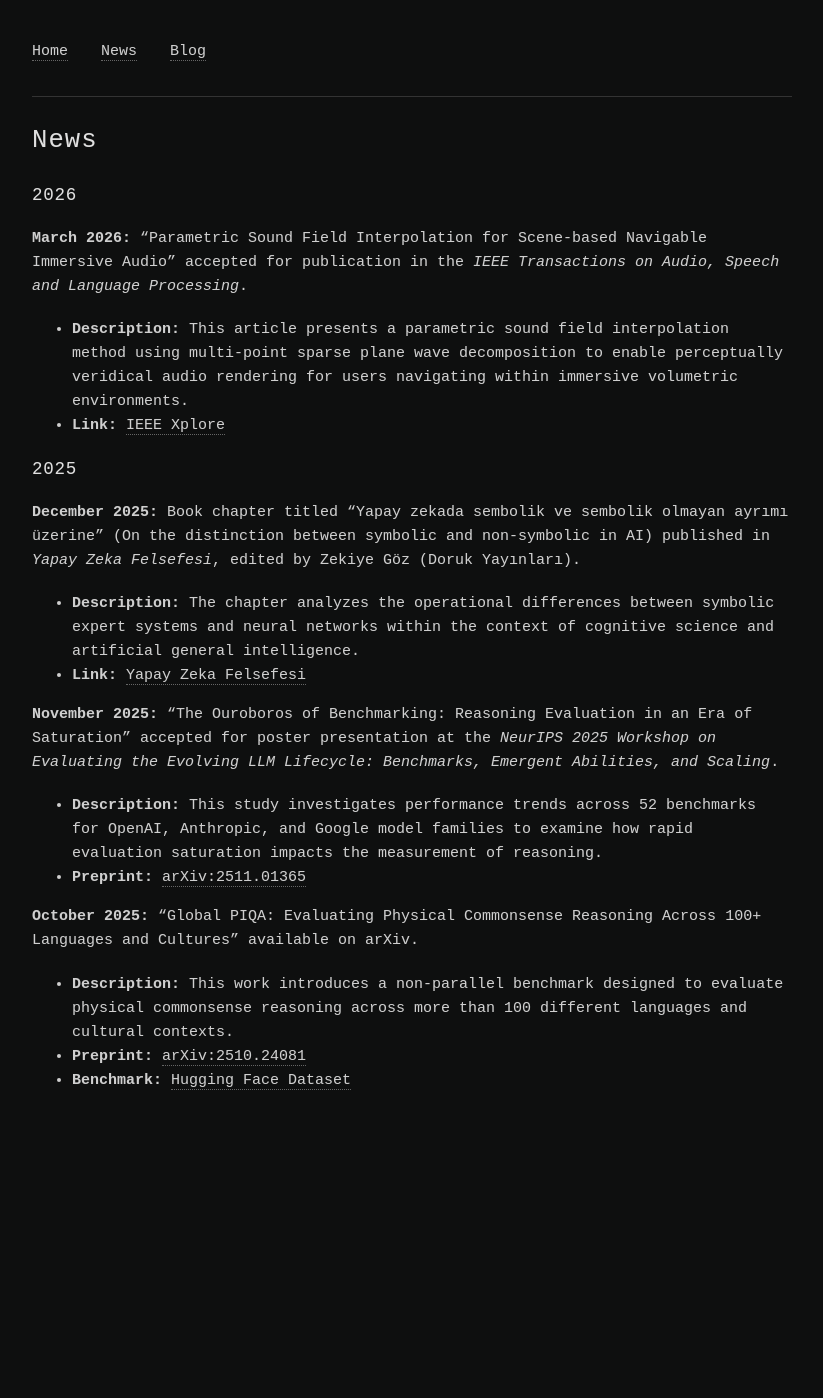
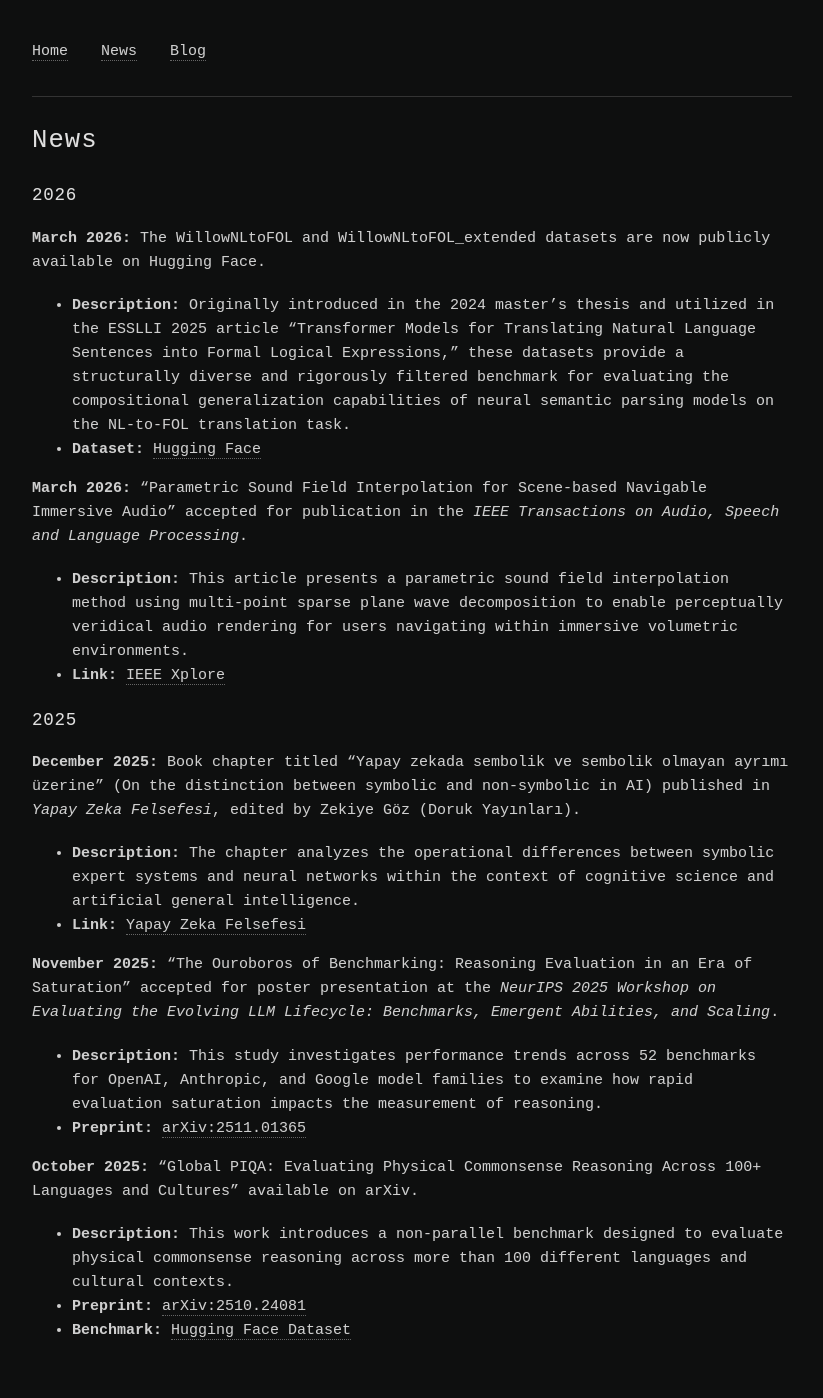
Before and after one commit to ieddeveci/ieddeveci.github.io, a Jekyll site: the page built from news.md, in a window 1280 px wide. Shown: the whole page, without its empty margins (228-1051 px from the left). Built offline with Jekyll 4.4.1, drawn with Linux system fonts in a browser that asks for light colours; before the commit the page ends 1148 px from its top, so only the background shows below that.

Commit message:
Add new datasets and publication details for March 2026
Added information about the new datasets and their availability on Hugging Face, along with a description and link.

```diff
--- a/news.md
+++ b/news.md
@@ -5,6 +5,10 @@ permalink: /news/
 ---
 
 ### 2026
+
+**March 2026:** The `WillowNLtoFOL` and `WillowNLtoFOL_extended` datasets are now publicly available on Hugging Face.
+* **Description:** Originally introduced in the 2024 master's thesis and utilized in the ESSLLI 2025 article "Transformer Models for Translating Natural Language Sentences into Formal Logical Expressions," these datasets provide a structurally diverse and rigorously filtered benchmark for evaluating the compositional generalization capabilities of neural semantic parsing models on the NL-to-FOL translation task.
+* **Dataset:** [Hugging Face](https://huggingface.co/datasets/iedeveci/WillowNLtoFOL)
 
 **March 2026:** "Parametric Sound Field Interpolation for Scene-based Navigable Immersive Audio" accepted for publication in the *IEEE Transactions on Audio, Speech and Language Processing*.
 * **Description:** This article presents a parametric sound field interpolation method using multi-point sparse plane wave decomposition to enable perceptually veridical audio rendering for users navigating within immersive volumetric environments.
```
